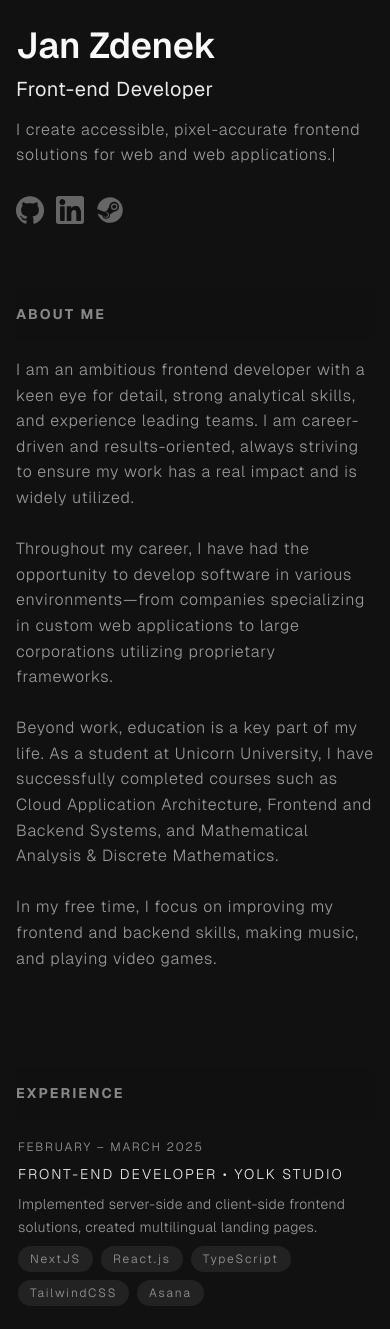
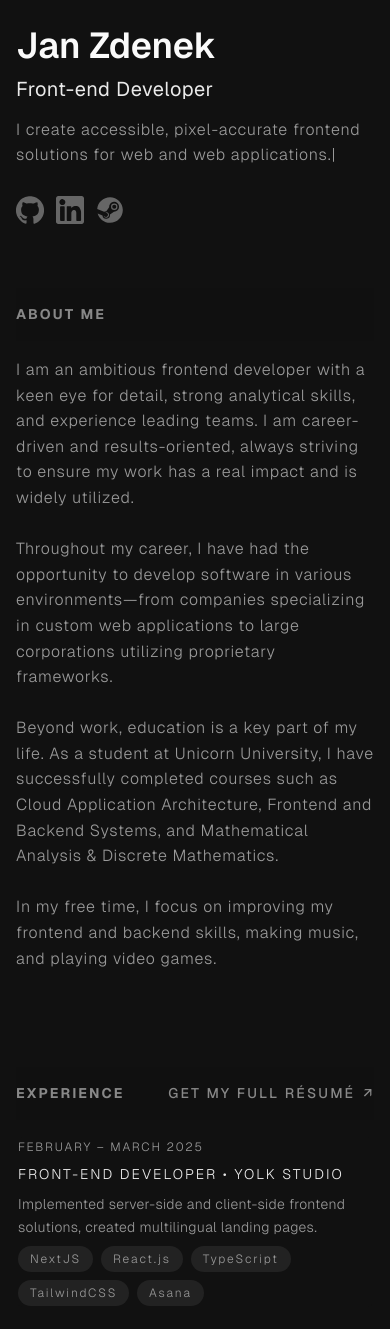
Before and after one commit to ydenekjan/portfolio-v1, a Next.js app: page /en in a window 390 px wide. Shown: the top 1329 px of the page. Built offline with nearby package versions, Linux system fonts and the light colour scheme.

Commit message:
added resume

```diff
--- a/messages/cs.json
+++ b/messages/cs.json
@@ -32,7 +32,11 @@
           "description": "Vedl jsem návrh a vývoj zakázkových webových aplikací s důrazem na intuitivní UX/UI, responzivní frontend a bezproblémovou integraci s backendem. Řídil jsem celý vývojový cyklus a zajišťoval včasné dodání škálovatelných a přístupných řešení dle požadavků klientů.",
           "skills": ["React.js", "TypeScript", "TailwindCSS", "Vite"]
         }
-      ]
+      ],
+      "link": {
+        "title": "Získat životopis",
+        "href": "/janZdenek_zivotopis.pdf"
+      }
     },
     "Projects": {
       "title": "Projekty",
--- a/messages/en.json
+++ b/messages/en.json
@@ -32,7 +32,11 @@
           "description": "Designed and developed custom web applications, creating intuitive UX/UI designs, writing responsive, performance-optimized frontend code. Managed the full development lifecycle to deliver scalable, user-focused solutions on time.",
           "skills": ["React.js", "TypeScript", "TailwindCSS", "Vite"]
         }
-      ]
+      ],
+      "link": {
+        "title": "Get my full Résumé",
+        "href": "/janZdenek_CV.pdf"
+      }
     },
     "Projects": {
       "title": "Projects",
--- a/src/components/core/Main.tsx
+++ b/src/components/core/Main.tsx
@@ -8,6 +8,7 @@ import React, { useEffect } from "react";
 import { useTranslations } from "next-intl";
 import { useInView } from "react-intersection-observer";
 import { useNavContext } from "@/components/context/NavContext";
+import Link from "next/link";
 
 const Main = () => {
   const t = useTranslations("Main");
@@ -50,7 +51,18 @@ const Main = () => {
         </p>
       </Section>
       <Section ref={experienceRef} id={t("Experience.href")}>
-        <Section.Title>{t("Experience.title")}</Section.Title>
+        <Section.Title>
+          {t("Experience.title")}
+          <Link href={t("Experience.link.href")}>
+            <h3
+              className={
+                "w-fit text-[14px]! font-medium! hover:text-accent-8! transition-colors text-accent-6 relative after:content-['_↗'] gap-2 items-center flex after:translate-y-[1px]"
+              }
+            >
+              <span>{t("Experience.link.title")}</span>
+            </h3>
+          </Link>
+        </Section.Title>
         {t
           .raw("Experience.tabs")
           ?.map(
@@ -67,6 +79,15 @@ const Main = () => {
               />
             ),
           )}
+        <Link className={"max-md:hidden"} href={t("Experience.link.href")}>
+          <h3
+            className={
+              "w-fit text-[14px]! font-medium! hover:text-accent-8! transition-colors text-accent-6 relative after:content-['_↗'] after:absolute after:-right-2 after:top-[9px] items-center flex"
+            }
+          >
+            <span>{t("Experience.link.title")}</span>
+          </h3>
+        </Link>
       </Section>
       <Section className={"hidden"} ref={projectsRef} id={t("Projects.href")}>
         <Section.Title>{t("Projects.title")}</Section.Title>
--- a/src/components/reusable/Section.tsx
+++ b/src/components/reusable/Section.tsx
@@ -26,7 +26,7 @@ const SectionTitle = ({ children }: Props.Children) => {
   return (
     <h3
       className={
-        "lg:hidden max-lg:sticky max-md:-top-8 w-full bg-accent-1/80 backdrop-blur-xs py-4 max-md:translate-y-8 z-50"
+        "lg:hidden max-lg:sticky gap-x-8 gap-y-2 flex-wrap items-baseline flex justify-between max-md:-top-8 w-full bg-accent-1/80 backdrop-blur-xs py-4 max-md:translate-y-8 z-50"
       }
     >
       {children}
```
Also changed, not shown: 2 other files (tests, documents, lock files or other folders).
